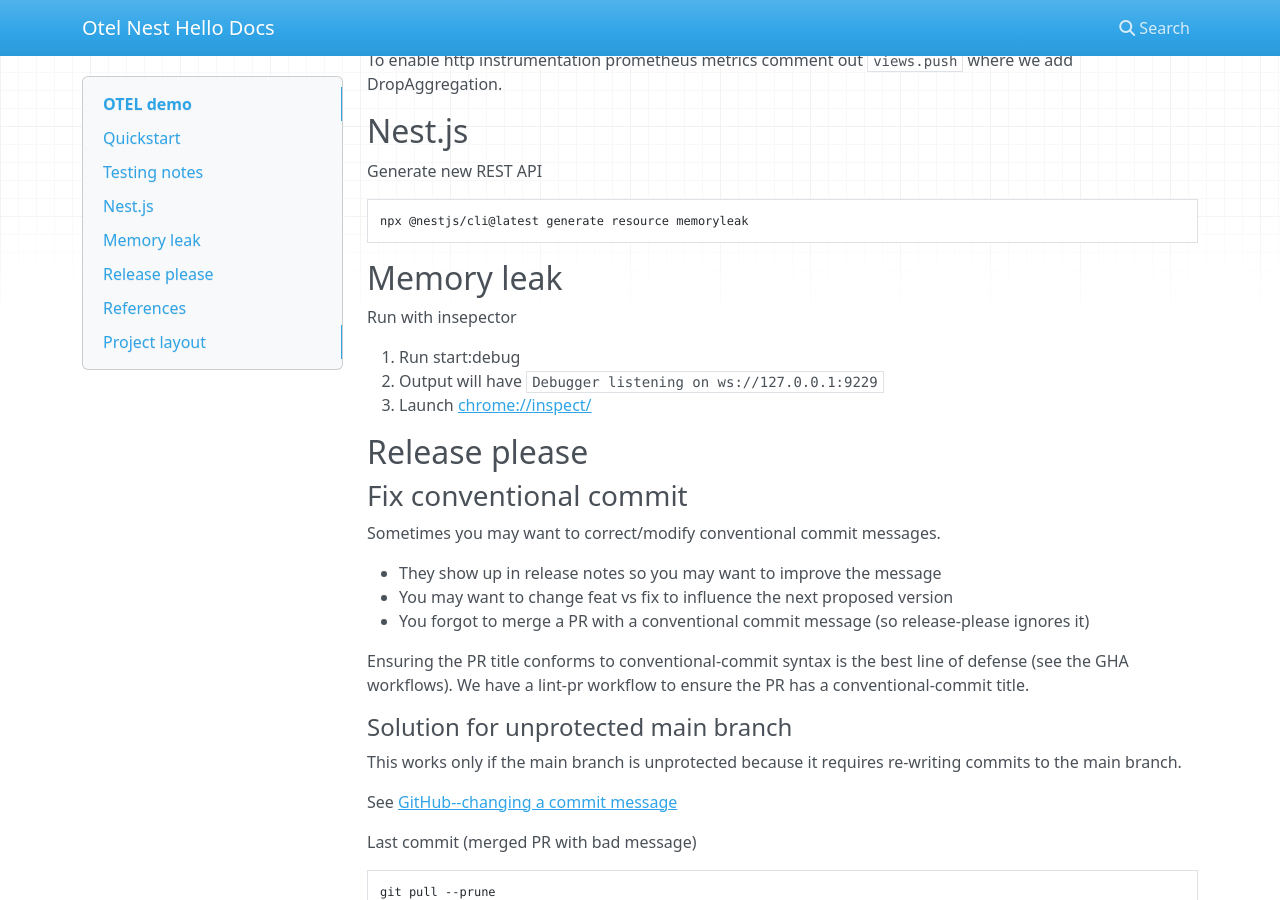
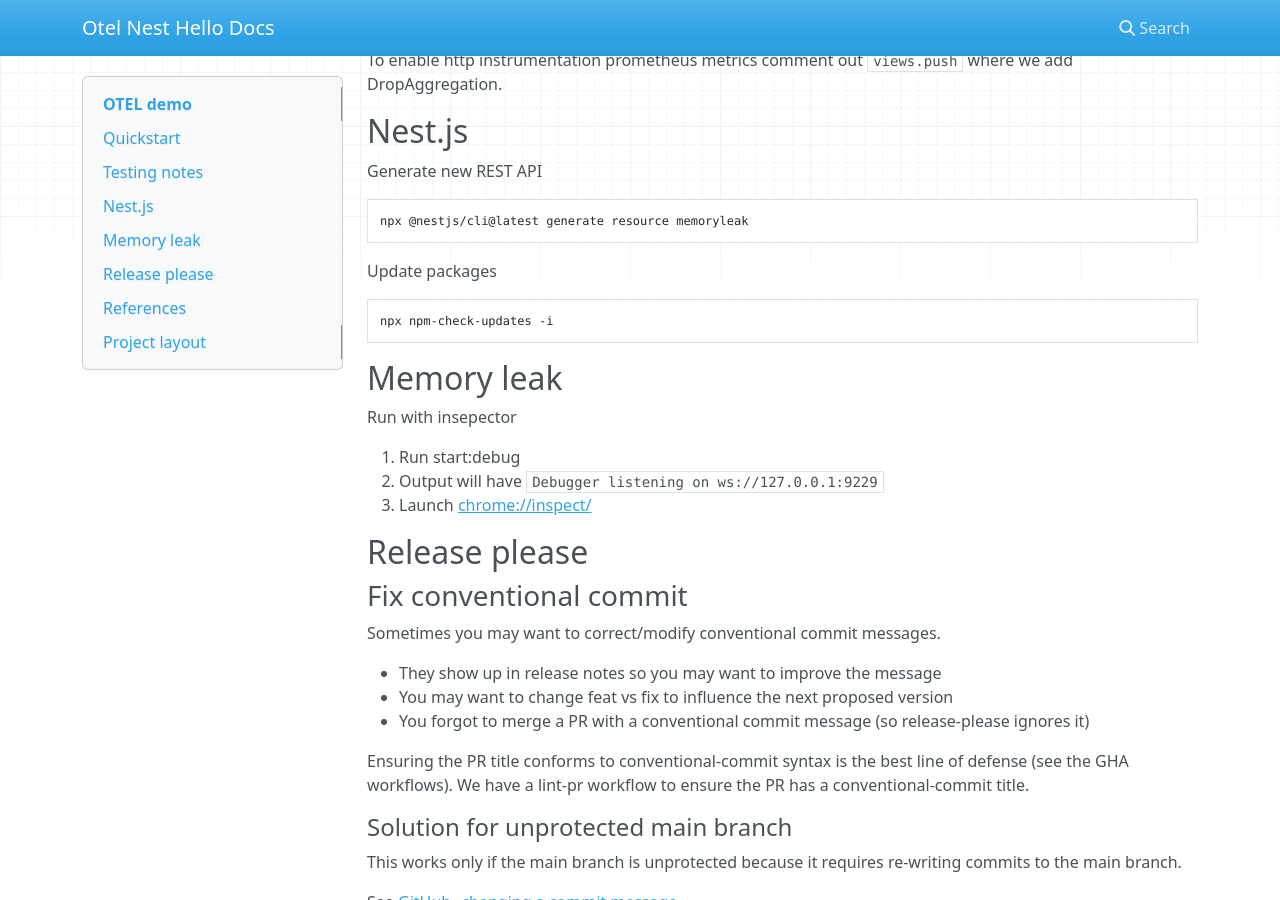
Before and after one commit to liam-murray-xealth/otel-nest-hello, an MkDocs documentation site: the page built from docs/index.md, in a window 1280 px wide and 900 px high, scrolled down 1215 px. Built offline with MkDocs 1.6.1, drawn with Linux system fonts in a browser that asks for light colours; nearby versions of some CDN libraries.

````diff
--- a/docs/index.md
+++ b/docs/index.md
@@ -62,6 +62,12 @@ Generate new REST API
 
 ```bash
 npx @nestjs/cli@latest generate resource memoryleak
+```
+
+Update packages
+
+```bash
+npx npm-check-updates -i
 ```
 
 ## Memory leak
````
Also changed, not shown: package.json (+24 -24 lines), 2 other files.
